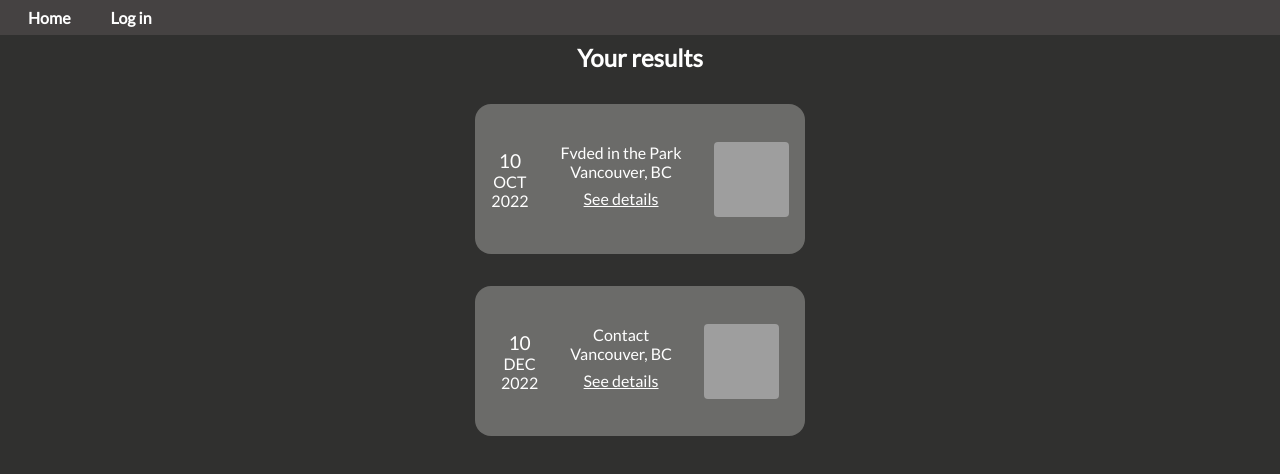
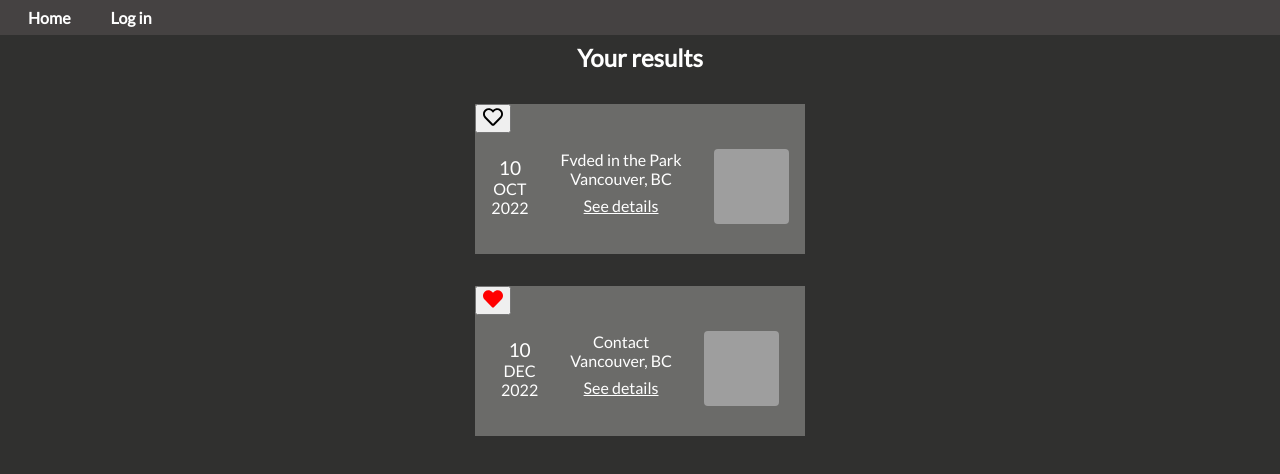
Before and after one commit to azra-l/festival-fanatic, a React (Create React App) app in the folder react-app/: page /results in a window 1280 px wide. Shown: the top 474 px of the page. Built offline with nearby package versions, Linux system fonts and the light colour scheme; grey boxes are pictures that could not be loaded.

Commit message:
add redux action to save festival

```diff
--- a/react-app/package.json
+++ b/react-app/package.json
@@ -9,6 +9,7 @@
     "@testing-library/user-event": "^13.5.0",
     "react": "^18.1.0",
     "react-dom": "^18.1.0",
+    "react-icons": "^4.4.0",
     "react-redux": "^8.0.2",
     "react-router-dom": "^6.3.0",
     "react-scripts": "5.0.1",
--- a/react-app/src/components/FestivalCard/FestivalCard.css
+++ b/react-app/src/components/FestivalCard/FestivalCard.css
@@ -3,6 +3,9 @@
   background-color: #6b6b69;
   height: 150px;
   width: 330px;
+}
+
+.festival-information {
   border-radius: 1rem;
   display: flex;
   align-items: center;
@@ -10,6 +13,7 @@
   row-gap: 2rem;
   column-gap: 2rem;
   color: white;
+  padding-top: 1rem;
 }
 
 .date-container {
@@ -35,3 +39,7 @@
   margin: 0.5rem 0;
   color: white;
 }
+
+.save-btn {
+  cursor: pointer;
+}
--- a/react-app/src/components/FestivalCard/FestivalCard.jsx
+++ b/react-app/src/components/FestivalCard/FestivalCard.jsx
@@ -1,9 +1,14 @@
 import React from "react";
 import "./FestivalCard.css";
 import { Link } from "react-router-dom";
+import { useDispatch } from "react-redux";
+import {FaRegHeart, FaHeart } from 'react-icons/fa';
+import { saveFestival } from "../../redux/festivals/reducer";
 
 export default function FestivalCard({ festival }) {
-  const { date, name, city, state, img } = festival;
+  const dispatch = useDispatch();
+
+  const { date, name, city, state, img, saved, id } = festival;
   const dateParsed = new Date(date);
 
   // from: https://stackoverflow.com/questions/12246394/how-to-get-month-from-string-in-javascript
@@ -13,8 +18,17 @@ export default function FestivalCard({ festival }) {
   const day = dateParsed.getDate();
   const year = dateParsed.getFullYear();
 
+  const handleSaveButtonClick = (e) => {
+    e.preventDefault();
+    dispatch(saveFestival(id));
+  }
+
   return (
     <div className="festival-card">
+      <button className="save-btn" onClick={handleSaveButtonClick}>
+        { saved ? (<FaHeart color="red" size={20}/>) : <FaRegHeart size={20}/>}
+      </button>
+      <div className="festival-information">
         <div className="date-container">
           <div className="festival-day">{day}</div>
           <div>{month}</div>
@@ -26,11 +40,16 @@ export default function FestivalCard({ festival }) {
           {/**
            * TODO: Update this link later to view full details component
            */}
-        <Link to="detailed-results" className="festival-link" state={festival}>
+          <Link
+            to="detailed-results"
+            className="festival-link"
+            state={festival}
+          >
             See details
           </Link>
         </div>
         <img src={img} className="festival-img" alt="festival-img" />
       </div>
+    </div>
   );
 }
--- a/react-app/src/redux/festivals/reducer.js
+++ b/react-app/src/redux/festivals/reducer.js
@@ -11,7 +11,15 @@ const INITIAL_STATE = {
 const festivalsSlice = createSlice({
     name: 'festivals',
     initialState: INITIAL_STATE,
+    reducers: {
+        saveFestival: (state, action) => {
+            const id = action.payload;
+            const festival = state.festivals.find(festival => festival.id === id);
+            festival.saved = !festival.saved;
+        }
+    }
 
 });
 
+export const {saveFestival} = festivalsSlice.actions;
 export default festivalsSlice.reducer;
--- a/react-app/src/utilities/festivalResultData.js
+++ b/react-app/src/utilities/festivalResultData.js
@@ -1,6 +1,7 @@
 export const dummyFestivals = [
   {
     id: 1,
+    saved: false,
     date: "2022-10-10",
     name: "Fvded in the Park",
     city: "Vancouver",
@@ -128,6 +129,7 @@ export const dummyFestivals = [
   },
   {
     id: 2,
+    saved: true,
     date: "2022-12-10",
     name: "Contact",
     city: "Vancouver",
```
Also changed, not shown: 1 other file (tests, documents, lock files or other folders). Lines whose indentation alone changed are shown as unchanged.
